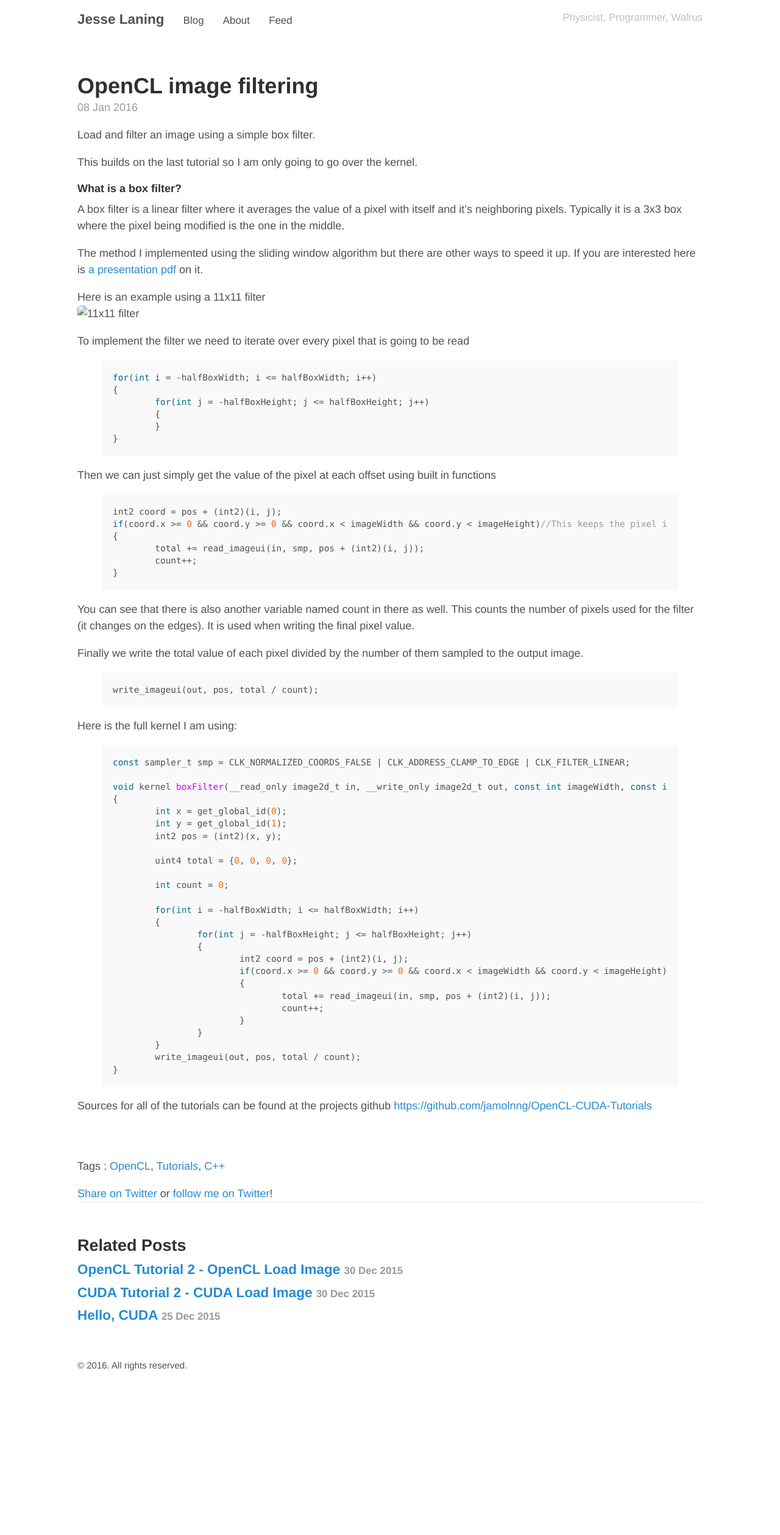
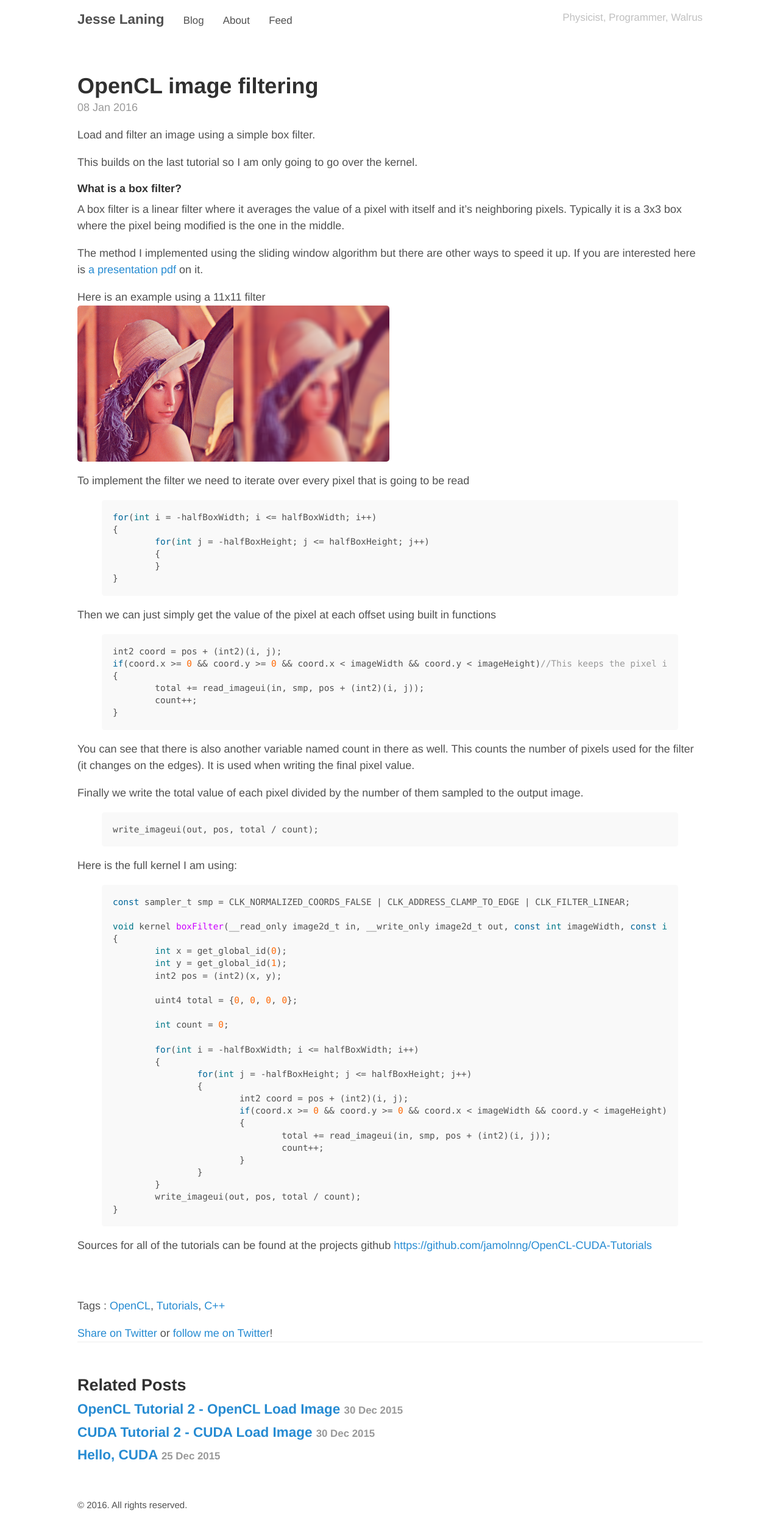
Before and after one commit to jamolnng/jamolnng.github.io, a Jekyll site: the page built from _posts/2016-01-08-OpenCL image filtering.md, in a window 1280 px wide. Shown: the whole page at 61% size. Built offline with Jekyll 4.4.1, drawn with Linux system fonts in a browser that asks for light colours; before the commit the page ends 2288 px from its top, so only the background shows below that.

Commit message:
fix image link

```diff
--- a/_posts/2016-01-08-OpenCL image filtering.md
+++ b/_posts/2016-01-08-OpenCL image filtering.md
@@ -15,7 +15,7 @@ A box filter is a linear filter where it averages the value of a pixel with itse
 The method I implemented using the sliding window algorithm but there are other ways to speed it up. If you are interested here is [a presentation pdf](http://web.archive.org/web/20060718054020/http://www.acm.uiuc.edu/siggraph/workshops/wjarosz_convolution_2001.pdf) on it.
 
 Here is an example using a 11x11 filter
-![11x11 filter](http://jlaning.com/public/OpenCL image filtering/filter.png)
+![11x11 filter](http://jlaning.com/public/assets/OpenCL image filtering/filter.png)
 
 To implement the filter we need to iterate over every pixel that is going to be read
 {% highlight cpp %}
```
